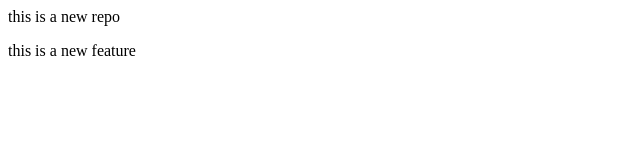
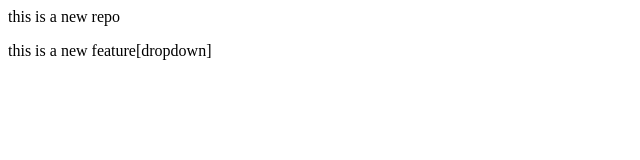
Before and after one commit to GargiWadhwani333/localRepo, a plain HTML site: page index.html in a window 1280 px wide. Shown: the full height of the page, 0-640 px from the left. Drawn offline with Linux system fonts and the light colour scheme.

Commit message:
add dropdown

```diff
--- a/index.html
+++ b/index.html
@@ -1,2 +1,2 @@
 <p> this is a new repo</p>
-<p>this is a new feature</p>
+<p>this is a new feature[dropdown]</p>
```
